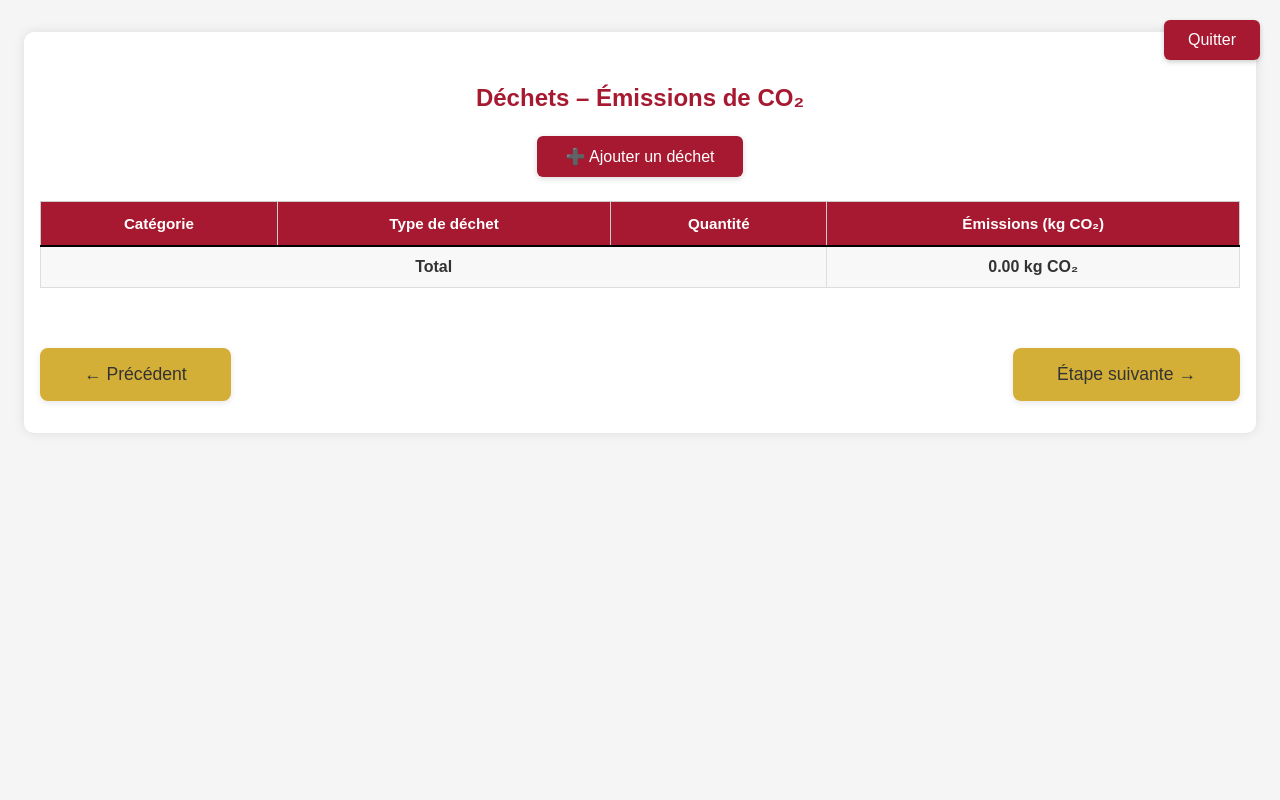
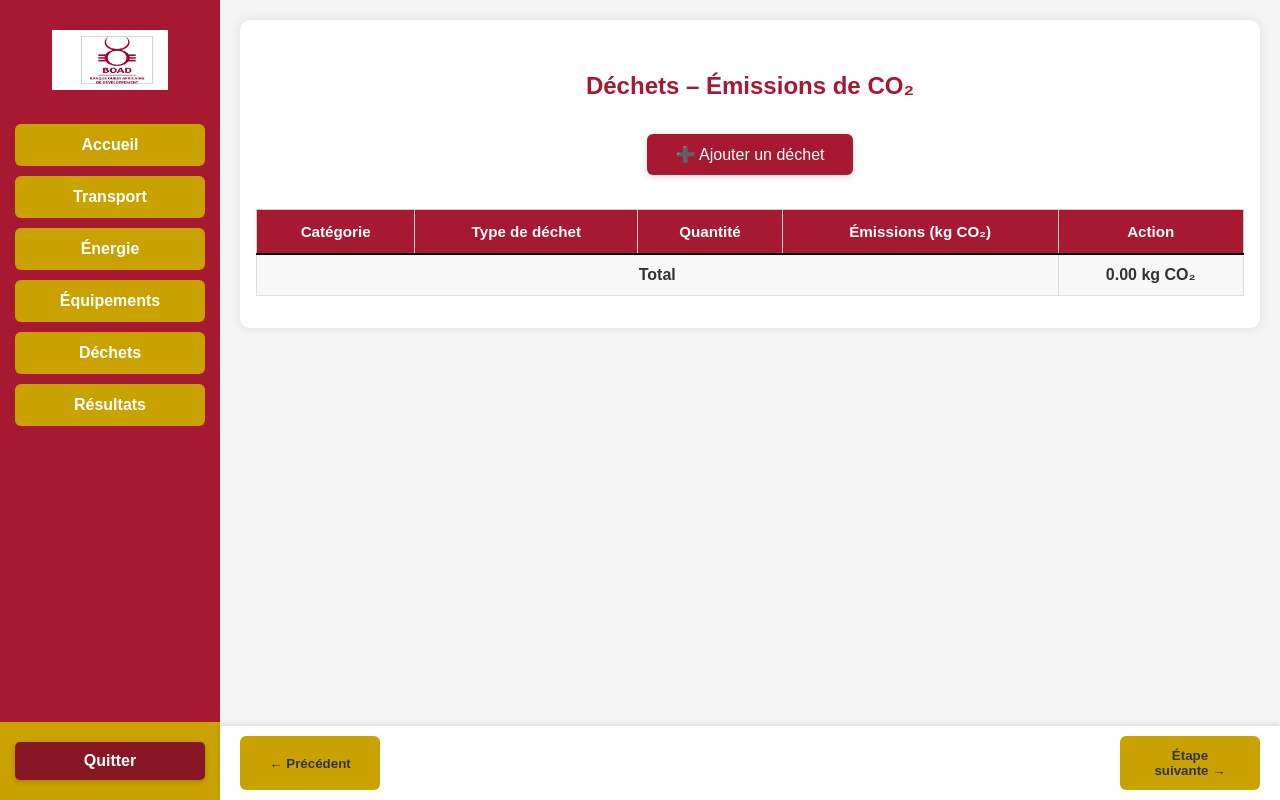
Before and after one commit to IFAZANE/BOAD_Empreinte_Carbone, a Flask app: page /dechets in a window 1280 px wide. Run offline with Flask 3, Linux system fonts and the light colour scheme; some libraries are stand-ins or nearby versions.

Commit message:
Update dechets.html

```diff
--- a/application/templates/dechets.html
+++ b/application/templates/dechets.html
@@ -6,6 +6,105 @@
   <title>Déchets – Émissions de CO₂</title>
   <link rel="stylesheet" href="{{ url_for('static', filename='css/style.css') }}">
   <style>
+    :root {
+      --boad-red: #a71930;
+      --boad-red-dark: #891625;
+      --white: #fff;
+      --boad-yellow: #FFCC00;
+      --boad-yellow-dark: #e6b800;
+    }
+
+    body {
+      margin: 0;
+      font-family: Arial, sans-serif;
+    }
+
+    .layout {
+      display: flex;
+      min-height: 100vh;
+    }
+
+    nav {
+      width: 220px;
+      background-color: var(--boad-red);
+      color: var(--white);
+      display: flex;
+      flex-direction: column;
+      justify-content: space-between;
+    }
+
+    .nav-top {
+      padding-top: 30px;
+    }
+
+    .logo-container {
+      text-align: center;
+      margin-bottom: 30px;
+    }
+
+    .logo-container img {
+      max-height: 60px;
+    }
+
+    .menu-buttons {
+      display: flex;
+      flex-direction: column;
+      gap: 10px;
+      padding: 0 15px;
+    }
+
+    .menu-buttons a {
+      background-color: #c9a200; /* Or BOAD */
+      color: var(--white);
+      padding: 12px;
+      text-align: center;
+      text-decoration: none;
+      border-radius: 6px;
+      font-weight: bold;
+      transition: background 0.3s ease;
+    }
+
+    .menu-buttons a:hover {
+      background-color: #70121d;
+    }
+
+    .menu-buttons a.active {
+      background-color: #c9a200; /* Or BOAD */
+      font-weight: bolder;
+    }
+
+    .quit-container {
+      padding: 20px 15px;
+      background-color: #c9a200; /* Or BOAD */
+    }
+
+    .styled-button {
+      padding: 10px 16px;
+      background-color: var(--boad-red-dark);
+      color: white;
+      border: none;
+      border-radius: 5px;
+      width: 100%;
+      font-weight: bold;
+      cursor: pointer;
+      transition: background-color 0.3s ease;
+    }
+
+    .styled-button:hover {
+      background-color: #70121d;
+    }
+
+    .main-content {
+      flex-grow: 1;
+      padding: 20px;
+      padding-bottom: 70px; /* Pour laisser la place aux boutons fixes */
+    }
+
+    .container {
+      max-width: 1100px;
+      margin: 0 auto;
+    }
+
     .total-row {
       position: sticky;
       bottom: 0;
@@ -29,25 +128,79 @@
       width: 100%;
     }
 
-    .nav-buttons {
+    .add-buttons {
+      margin: 10px 0;
+    }
+
+    /* Conteneur fixe des boutons navigation en bas */
+    .fixed-nav-buttons {
+      position: fixed;
+      bottom: 0;
+      left: 220px; /* largeur menu */
+      right: 0;
+      background: #fff;
+      padding: 10px 20px;
+      box-shadow: 0 -2px 5px rgba(0,0,0,0.1);
       display: flex;
       justify-content: space-between;
-      margin-top: 20px;
+      z-index: 1000;
     }
 
-    .quit-button {
-      position: absolute;
-      top: 20px;
-      right: 20px;
+    .fixed-nav-buttons button {
+      background-color: #c9a200; /* Or BOAD */
+      color: #333;
+      border: none;
+      border-radius: 6px;
+      padding: 12px 24px;
+      font-weight: bold;
+      cursor: pointer;
+      transition: background-color 0.3s ease;
+      width: 140px;
+    }
+
+    .fixed-nav-buttons button:hover {
+      background-color: var(--boad-yellow-dark);
+    }
+
+    /* Style bouton suppression */
+    .delete-btn {
+      cursor: pointer;
+      border: none;
+      background: transparent;
+      font-size: 18px;
+      line-height: 1;
+      padding: 0;
+      color: #a71930;
+      transition: color 0.3s ease;
+    }
+    .delete-btn:hover {
+      color: #70121d;
     }
   </style>
 </head>
 <body>
-  <div class="container">
-    <div class="quit-button">
+  <div class="layout">
+    <nav>
+      <div class="nav-top">
+        <div class="logo-container">
+          <img src="{{ url_for('static', filename='logo-boad.webp') }}" alt="Logo BOAD">
+        </div>
+        <div class="menu-buttons">
+          <a href="/" >Accueil</a>
+          <a href="/transport" >Transport</a>
+          <a href="/energie" >Énergie</a>
+          <a href="/equipements" >Équipements</a>
+          <a href="/dechets" class="active">Déchets</a>
+          <a href="/resultat" >Résultats</a>
+        </div>
+      </div>
+      <div class="quit-container">
         <button onclick="clearDataAndQuit()" class="styled-button">Quitter</button>
       </div>
+    </nav>
 
+    <div class="main-content">
+      <div class="container">
         <h2>Déchets – Émissions de CO₂</h2>
 
         <div class="add-buttons">
@@ -61,32 +214,33 @@
               <th>Type de déchet</th>
               <th>Quantité</th>
               <th>Émissions (kg CO₂)</th>
+              <th>Action</th>
             </tr>
           </thead>
           <tbody id="dechetBody">
-        <tr class="total-row"><td colspan="3">Total</td><td><span id="total-dechets">0.00</span> kg CO₂</td></tr>
+            <tr class="total-row"><td colspan="4">Total</td><td><span id="total-dechets">0.00</span> kg CO₂</td></tr>
           </tbody>
         </table>
-
-    <div class="nav-buttons">
-      <div class="prev-step">
-        <button type="button" id="prev-step" class="styled-button">← Précédent</button>
-      </div>
-      <div class="next-step">
-        <button type="button" id="next-step" class="styled-button">Étape suivante →</button>
       </div>
     </div>
+  </div>
+
+  <!-- Boutons Précédent / Suivant fixes en bas -->
+  <div class="fixed-nav-buttons">
+    <button type="button" id="prev-step">← Précédent</button>
+    <button type="button" id="next-step">Étape suivante →</button>
   </div>
 
   <script>
     // Données déchets fournies par le backend Flask
     const dechets = {{ dechets | tojson | safe }};
 
-    function addDechetRow() {
+    function addDechetRow(savedData = null) {
       const tbody = document.getElementById("dechetBody");
       const row = document.createElement("tr");
       row.className = "row-dechet";
 
+      // Catégorie
       const tdCategorie = document.createElement("td");
       const selectCategorie = document.createElement("select");
       selectCategorie.innerHTML = `<option value="">-- Choisir --</option>`;
@@ -99,12 +253,14 @@
       tdCategorie.appendChild(selectCategorie);
       row.appendChild(tdCategorie);
 
+      // Type de déchet
       const tdType = document.createElement("td");
       const selectType = document.createElement("select");
       selectType.innerHTML = `<option value="">-- Choisir un type --</option>`;
       tdType.appendChild(selectType);
       row.appendChild(tdType);
 
+      // Quantité
       const tdQuantite = document.createElement("td");
       const inputQuantite = document.createElement("input");
       inputQuantite.type = "number";
@@ -113,6 +269,7 @@
       tdQuantite.appendChild(inputQuantite);
       row.appendChild(tdQuantite);
 
+      // Émissions
       const tdResult = document.createElement("td");
       const spanResult = document.createElement("span");
       spanResult.className = "emission-result";
@@ -120,6 +277,21 @@
       tdResult.appendChild(spanResult);
       row.appendChild(tdResult);
 
+      // Action
+      const tdAction = document.createElement("td");
+      const deleteBtn = document.createElement("button");
+      deleteBtn.textContent = "🗑️";
+      deleteBtn.title = "Supprimer cette ligne";
+      deleteBtn.className = "delete-btn";
+      deleteBtn.addEventListener("click", () => {
+        row.remove();
+        updateTotalDechet();
+        saveDechetEmission();
+      });
+      tdAction.appendChild(deleteBtn);
+      row.appendChild(tdAction);
+
+      // Événements
       selectCategorie.addEventListener("change", () => {
         const cat = selectCategorie.value;
         selectType.innerHTML = `<option value="">-- Choisir un type --</option>`;
@@ -140,6 +312,18 @@
         if (inputQuantite.value < 0) inputQuantite.value = 0;
         calculateDechetEmission(row);
       });
+
+      // Restauration données sauvegardées
+      if (savedData) {
+        selectCategorie.value = savedData.categorie;
+        selectCategorie.dispatchEvent(new Event("change"));
+        setTimeout(() => {
+          selectType.value = savedData.type;
+          selectType.dispatchEvent(new Event("change"));
+          inputQuantite.value = savedData.quantite;
+          inputQuantite.dispatchEvent(new Event("input"));
+        }, 50);
+      }
 
       const totalRow = document.querySelector(".total-row");
       tbody.insertBefore(row, totalRow);
@@ -172,9 +356,20 @@
     }
 
     function saveDechetEmission() {
+      const data = JSON.parse(localStorage.getItem("emissionData") || "{}");
+      const rows = document.querySelectorAll(".row-dechet");
+      const rowsData = [];
+
+      rows.forEach(row => {
+        const cat = row.querySelector("td:nth-child(1) select")?.value || "";
+        const type = row.querySelector("td:nth-child(2) select")?.value || "";
+        const quantite = row.querySelector("td:nth-child(3) input")?.value || 0;
+        rowsData.push({ categorie: cat, type: type, quantite: parseFloat(quantite) });
+      });
+
       const total = parseFloat(document.getElementById("total-dechets").textContent) || 0;
-      const data = JSON.parse(localStorage.getItem("emissionData") || "{}");
       data.dechets = total;
+      data.dechetRows = rowsData;
       localStorage.setItem("emissionData", JSON.stringify(data));
     }
 
@@ -182,6 +377,13 @@
       localStorage.clear();
       window.location.href = "/";
     }
+
+    window.addEventListener("DOMContentLoaded", () => {
+      const data = JSON.parse(localStorage.getItem("emissionData") || "{}");
+      if (data.dechetRows && Array.isArray(data.dechetRows)) {
+        data.dechetRows.forEach(rowData => addDechetRow(rowData));
+      }
+    });
 
     document.getElementById("next-step").addEventListener("click", function () {
       saveDechetEmission();
```
Lines whose indentation alone changed are shown as unchanged.
